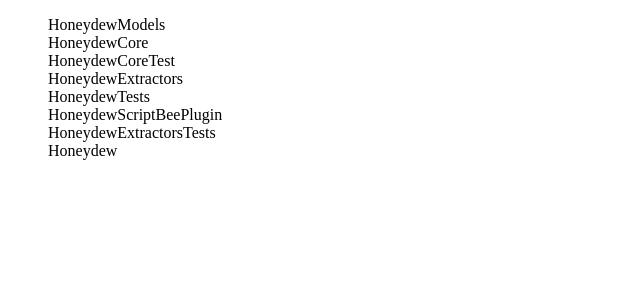
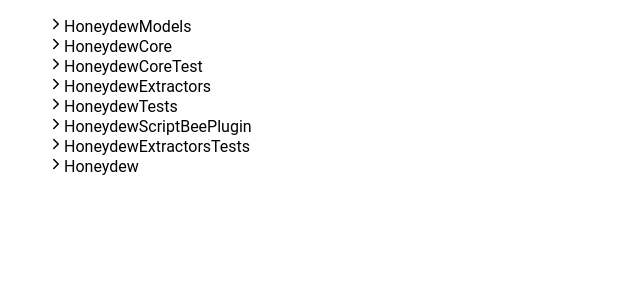
Before and after one commit to DrBaxR/spektrum-visualizer, a React (Create React App) app: page / in a window 1280 px wide. Shown: the top 300 px of the page, without its empty margins (0-640 px from the left). Built offline with nearby package versions, Linux system fonts and the light colour scheme.

Commit message:
Added expand indicators

```diff
--- a/package.json
+++ b/package.json
@@ -12,6 +12,7 @@
     "@types/react-dom": "^18.0.3",
     "react": "^18.1.0",
     "react-dom": "^18.1.0",
+    "react-icons": "^4.3.1",
     "react-scripts": "5.0.1",
     "typescript": "^4.6.4",
     "web-vitals": "^2.1.4"
--- a/src/App.tsx
+++ b/src/App.tsx
@@ -1,11 +1,16 @@
 import React from "react";
 import { Tree } from "./components/Tree";
 import { ExportUnit } from "./data/export-unit";
+import "./styles/App.css";
 
 interface Props {
   data: ExportUnit[];
 }
 
 export const App: React.FC<Props> = ({ data }) => {
-  return <Tree nodes={data} />;
+  return (
+    <div className="tree">
+      <Tree nodes={data} />
+    </div>
+  );
 };
--- a/src/components/Tree.tsx
+++ b/src/components/Tree.tsx
@@ -43,7 +43,7 @@ export const Tree: React.FC<Props> = ({ nodes }) => {
   };
 
   return (
-    <div>
+    <div className="tree-component">
       <ul>{nodes.map(n => mapNode(n))}</ul>
     </div>
   );
--- a/src/components/TreeNode.tsx
+++ b/src/components/TreeNode.tsx
@@ -1,5 +1,7 @@
 import React, { useState } from "react";
-import { ExportUnit } from "../data/export-unit";
+import { ExportUnit, getNodeDisplayIdentifier } from "../data/export-unit";
+import '../styles/TreeNode.css';
+import { IoIosArrowDown, IoIosArrowForward } from 'react-icons/io'
 
 interface Props {
   node: ExportUnit;
@@ -15,11 +17,6 @@ export const TreeNode: React.FC<Props> = ({ node, expanded, onIdentifierClick })
 
     return map;
   });
-
-  const getNodeDisplayIdentifier = (node: ExportUnit): string => {
-    const splitIdentifier = node.identifier.split("->");
-    return splitIdentifier[splitIdentifier.length - 1];
-  };
 
   const isChildExpanded = (child: ExportUnit): boolean => {
     return !!childrenNodesExpanded.get(child.identifier);
@@ -39,7 +36,7 @@ export const TreeNode: React.FC<Props> = ({ node, expanded, onIdentifierClick })
     return (
       <ul>
         {node.children?.map(child => (
-          <li key={child.identifier}>
+          <li className="children" key={child.identifier}>
             <TreeNode node={child} expanded={isChildExpanded(child)} onIdentifierClick={handleChildIdentifierClick}/>
           </li>
         ))}
@@ -51,9 +48,16 @@ export const TreeNode: React.FC<Props> = ({ node, expanded, onIdentifierClick })
     onIdentifierClick(node.identifier)
   }
 
+  const hasChildren = (): boolean => {
+    return !!node.children?.length;
+  }
+
   return (
     <div>
-      <div className="identifier" onClick={() => handleIdentifierClick()}>{getNodeDisplayIdentifier(node)}</div>
+      <div className="identifier" onClick={() => handleIdentifierClick()}>
+        {hasChildren() && <span className="expand-icon">{expanded ? <IoIosArrowDown /> : <IoIosArrowForward />}</span>}
+        {getNodeDisplayIdentifier(node)}
+      </div>
       {expanded && getNodeChildren()}
     </div>
   );
--- a/src/data/export-unit.ts
+++ b/src/data/export-unit.ts
@@ -5,3 +5,8 @@ export interface ExportUnit {
   testAmount: number,
   children: ExportUnit[],
 }
+
+export const getNodeDisplayIdentifier = (node: ExportUnit): string => {
+  const splitIdentifier = node.identifier.split("->");
+  return splitIdentifier[splitIdentifier.length - 1];
+};
--- /dev/null
+++ b/src/styles/App.css
@@ -0,0 +1,3 @@
+.tree {
+  font-family: "Roboto", sans-serif;
+}
--- /dev/null
+++ b/src/styles/TreeNode.css
@@ -0,0 +1,4 @@
+.identifier {
+  user-select: none;
+  cursor: pointer;
+}
```
Also changed, not shown: 1 other file (tests, documents, lock files or other folders).
